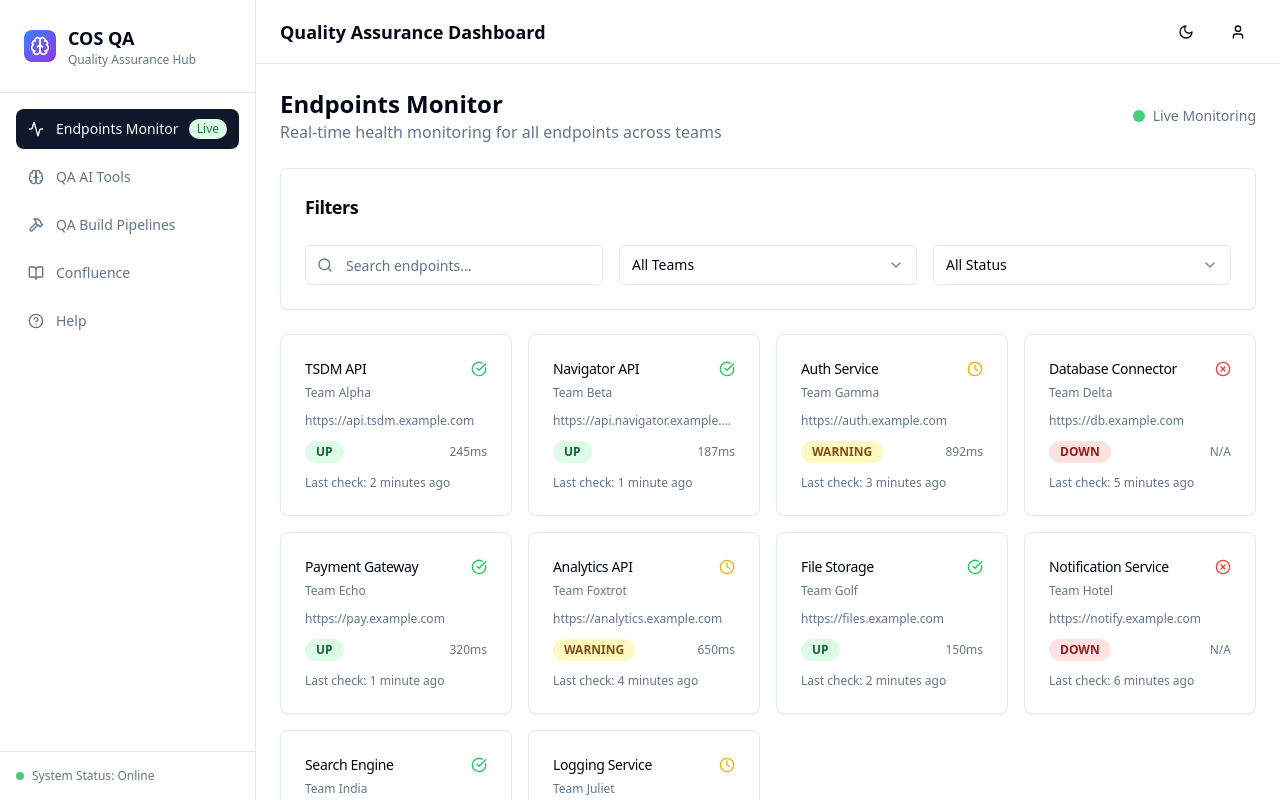
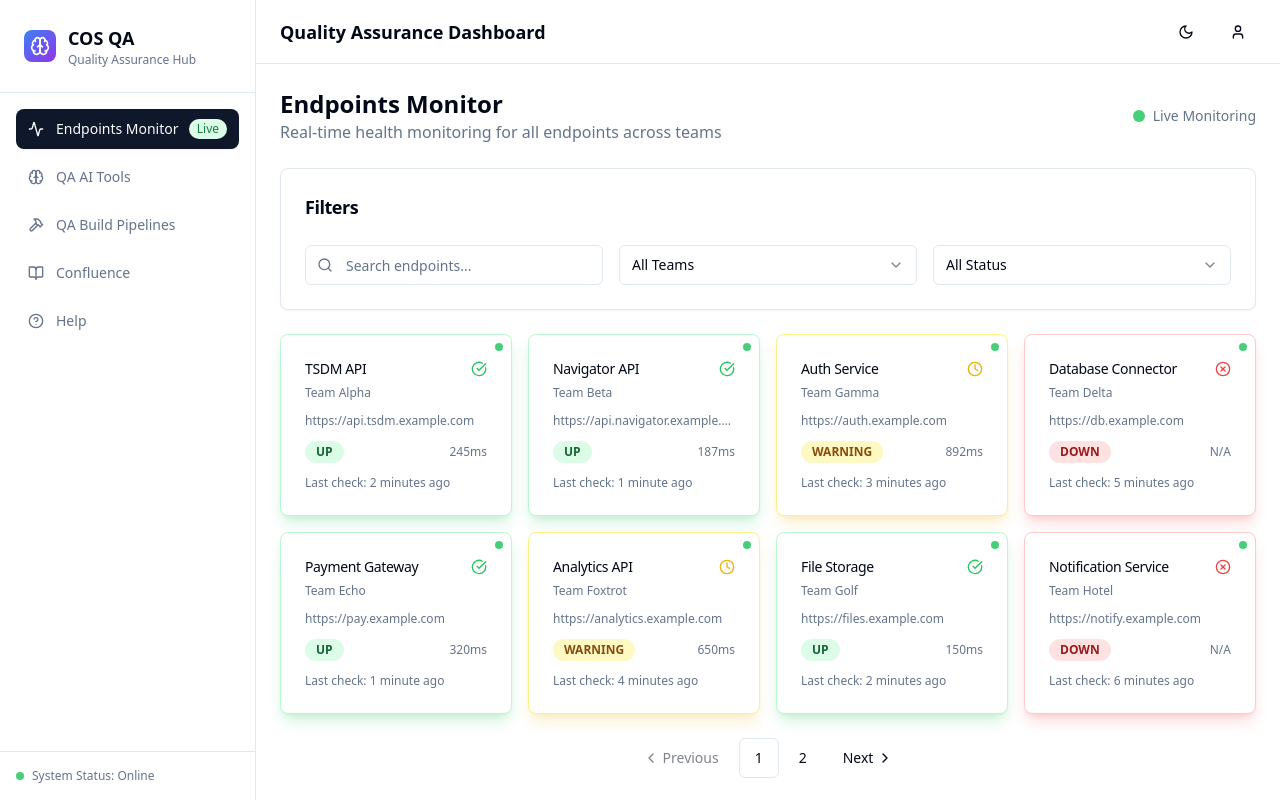
Before and after one commit to LakhalAzzedine/QA-Tools-2026, a React (Vite) app: page / in a window 1280 px wide. Shown: the top 800 px of the page. Built offline with nearby package versions, Linux system fonts and the light colour scheme.

Commit message:
feat: Enhance Endpoints Monitor cards
- Added glowing effect to endpoint cards based on status.
- Added pagination for multiple cards.
- Added heartbeat animation to indicate live status.

```diff
--- a/src/components/sections/EndpointsMonitor.tsx
+++ b/src/components/sections/EndpointsMonitor.tsx
@@ -1,8 +1,10 @@
+
 import { useState, useEffect } from "react";
 import { Card, CardContent, CardHeader, CardTitle } from "@/components/ui/card";
 import { Badge } from "@/components/ui/badge";
 import { Input } from "@/components/ui/input";
 import { Select, SelectContent, SelectItem, SelectTrigger, SelectValue } from "@/components/ui/select";
+import { Pagination, PaginationContent, PaginationItem, PaginationLink, PaginationNext, PaginationPrevious } from "@/components/ui/pagination";
 import { Activity, CheckCircle, XCircle, Clock, Search } from "lucide-react";
 import { EndpointDetailsModal } from "../EndpointDetailsModal";
 
@@ -21,9 +23,11 @@ const teams = [
   "Team Foxtrot", "Team Golf", "Team Hotel", "Team India", "Team Juliet"
 ];
 
+const CARDS_PER_PAGE = 8;
+
 export function EndpointsMonitor() {
   const [endpoints, setEndpoints] = useState<Endpoint[]>([
-    // Sample data for 10 teams
+    // Sample data for 10 teams - adding more endpoints for pagination demo
     { id: "1", name: "TSDM API", url: "https://api.tsdm.example.com", status: "up", responseTime: 245, lastCheck: "2 minutes ago", team: "Team Alpha" },
     { id: "2", name: "Navigator API", url: "https://api.navigator.example.com", status: "up", responseTime: 187, lastCheck: "1 minute ago", team: "Team Beta" },
     { id: "3", name: "Auth Service", url: "https://auth.example.com", status: "warning", responseTime: 892, lastCheck: "3 minutes ago", team: "Team Gamma" },
@@ -33,7 +37,12 @@ export function EndpointsMonitor() {
     { id: "7", name: "File Storage", url: "https://files.example.com", status: "up", responseTime: 150, lastCheck: "2 minutes ago", team: "Team Golf" },
     { id: "8", name: "Notification Service", url: "https://notify.example.com", status: "down", responseTime: 0, lastCheck: "6 minutes ago", team: "Team Hotel" },
     { id: "9", name: "Search Engine", url: "https://search.example.com", status: "up", responseTime: 410, lastCheck: "1 minute ago", team: "Team India" },
-    { id: "10", name: "Logging Service", url: "https://logs.example.com", status: "warning", responseTime: 780, lastCheck: "3 minutes ago", team: "Team Juliet" }
+    { id: "10", name: "Logging Service", url: "https://logs.example.com", status: "warning", responseTime: 780, lastCheck: "3 minutes ago", team: "Team Juliet" },
+    { id: "11", name: "Cache Service", url: "https://cache.example.com", status: "up", responseTime: 89, lastCheck: "1 minute ago", team: "Team Alpha" },
+    { id: "12", name: "Media API", url: "https://media.example.com", status: "up", responseTime: 234, lastCheck: "2 minutes ago", team: "Team Beta" },
+    { id: "13", name: "Backup Service", url: "https://backup.example.com", status: "down", responseTime: 0, lastCheck: "7 minutes ago", team: "Team Gamma" },
+    { id: "14", name: "Config API", url: "https://config.example.com", status: "warning", responseTime: 567, lastCheck: "3 minutes ago", team: "Team Delta" },
+    { id: "15", name: "Monitoring API", url: "https://monitor.example.com", status: "up", responseTime: 123, lastCheck: "1 minute ago", team: "Team Echo" }
   ]);
 
   const [searchTerm, setSearchTerm] = useState("");
@@ -41,6 +50,7 @@ export function EndpointsMonitor() {
   const [statusFilter, setStatusFilter] = useState<string>("all");
   const [selectedEndpoint, setSelectedEndpoint] = useState<Endpoint | null>(null);
   const [isModalOpen, setIsModalOpen] = useState(false);
+  const [currentPage, setCurrentPage] = useState(1);
 
   const filteredEndpoints = endpoints.filter(endpoint => {
     const matchesSearch = endpoint.name.toLowerCase().includes(searchTerm.toLowerCase()) ||
@@ -50,6 +60,15 @@ export function EndpointsMonitor() {
 
     return matchesSearch && matchesTeam && matchesStatus;
   });
+
+  const totalPages = Math.ceil(filteredEndpoints.length / CARDS_PER_PAGE);
+  const startIndex = (currentPage - 1) * CARDS_PER_PAGE;
+  const paginatedEndpoints = filteredEndpoints.slice(startIndex, startIndex + CARDS_PER_PAGE);
+
+  // Reset to first page when filters change
+  useEffect(() => {
+    setCurrentPage(1);
+  }, [searchTerm, selectedTeam, statusFilter]);
 
   const getStatusIcon = (status: string) => {
     switch (status) {
@@ -78,6 +97,19 @@ export function EndpointsMonitor() {
     );
   };
 
+  const getStatusGlow = (status: string) => {
+    switch (status) {
+      case "up":
+        return "shadow-lg shadow-green-500/20 border-green-200 dark:border-green-800";
+      case "down":
+        return "shadow-lg shadow-red-500/20 border-red-200 dark:border-red-800";
+      case "warning":
+        return "shadow-lg shadow-yellow-500/20 border-yellow-200 dark:border-yellow-800";
+      default:
+        return "shadow-lg shadow-gray-500/20";
+    }
+  };
+
   const getStatusCounts = () => {
     const filtered = filteredEndpoints;
     return {
@@ -97,6 +129,10 @@ export function EndpointsMonitor() {
   const closeModal = () => {
     setIsModalOpen(false);
     setSelectedEndpoint(null);
+  };
+
+  const handlePageChange = (page: number) => {
+    setCurrentPage(page);
   };
 
   return (
@@ -157,12 +193,17 @@ export function EndpointsMonitor() {
       </Card>
 
       <div className="grid grid-cols-1 md:grid-cols-2 lg:grid-cols-3 xl:grid-cols-4 gap-4">
-        {filteredEndpoints.map((endpoint) => (
+        {paginatedEndpoints.map((endpoint) => (
           <Card
             key={endpoint.id}
-            className="hover:shadow-lg transition-all duration-200 cursor-pointer hover:scale-105 transform"
+            className={`hover:shadow-lg transition-all duration-200 cursor-pointer hover:scale-105 transform relative ${getStatusGlow(endpoint.status)}`}
             onClick={() => handleCardClick(endpoint)}
           >
+            {/* Heartbeat indicator */}
+            <div className="absolute top-2 right-2">
+              <div className="w-2 h-2 bg-green-500 rounded-full animate-pulse"></div>
+            </div>
+
             <CardHeader className="pb-3">
               <div className="flex items-center justify-between">
                 <CardTitle className="text-sm font-medium">{endpoint.name}</CardTitle>
@@ -189,6 +230,41 @@ export function EndpointsMonitor() {
           </Card>
         ))}
       </div>
+
+      {/* Pagination */}
+      {totalPages > 1 && (
+        <div className="flex justify-center">
+          <Pagination>
+            <PaginationContent>
+              <PaginationItem>
+                <PaginationPrevious
+                  onClick={() => handlePageChange(Math.max(1, currentPage - 1))}
+                  className={currentPage === 1 ? "pointer-events-none opacity-50" : "cursor-pointer"}
+                />
+              </PaginationItem>
+
+              {Array.from({ length: totalPages }, (_, i) => i + 1).map((page) => (
+                <PaginationItem key={page}>
+                  <PaginationLink
+                    onClick={() => handlePageChange(page)}
+                    isActive={currentPage === page}
+                    className="cursor-pointer"
+                  >
+                    {page}
+                  </PaginationLink>
+                </PaginationItem>
+              ))}
+
+              <PaginationItem>
+                <PaginationNext
+                  onClick={() => handlePageChange(Math.min(totalPages, currentPage + 1))}
+                  className={currentPage === totalPages ? "pointer-events-none opacity-50" : "cursor-pointer"}
+                />
+              </PaginationItem>
+            </PaginationContent>
+          </Pagination>
+        </div>
+      )}
 
       <Card>
         <CardHeader>
```
